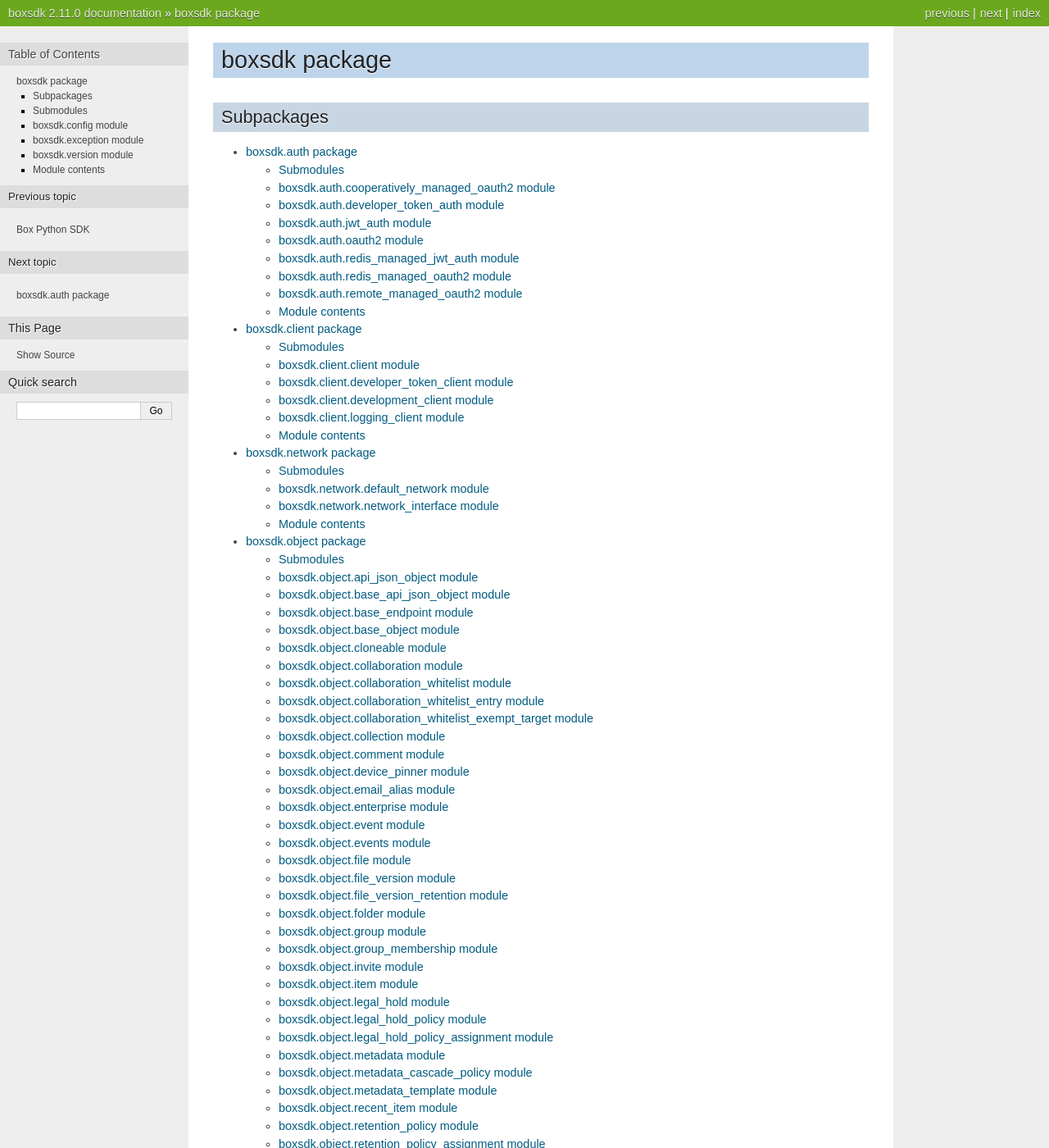
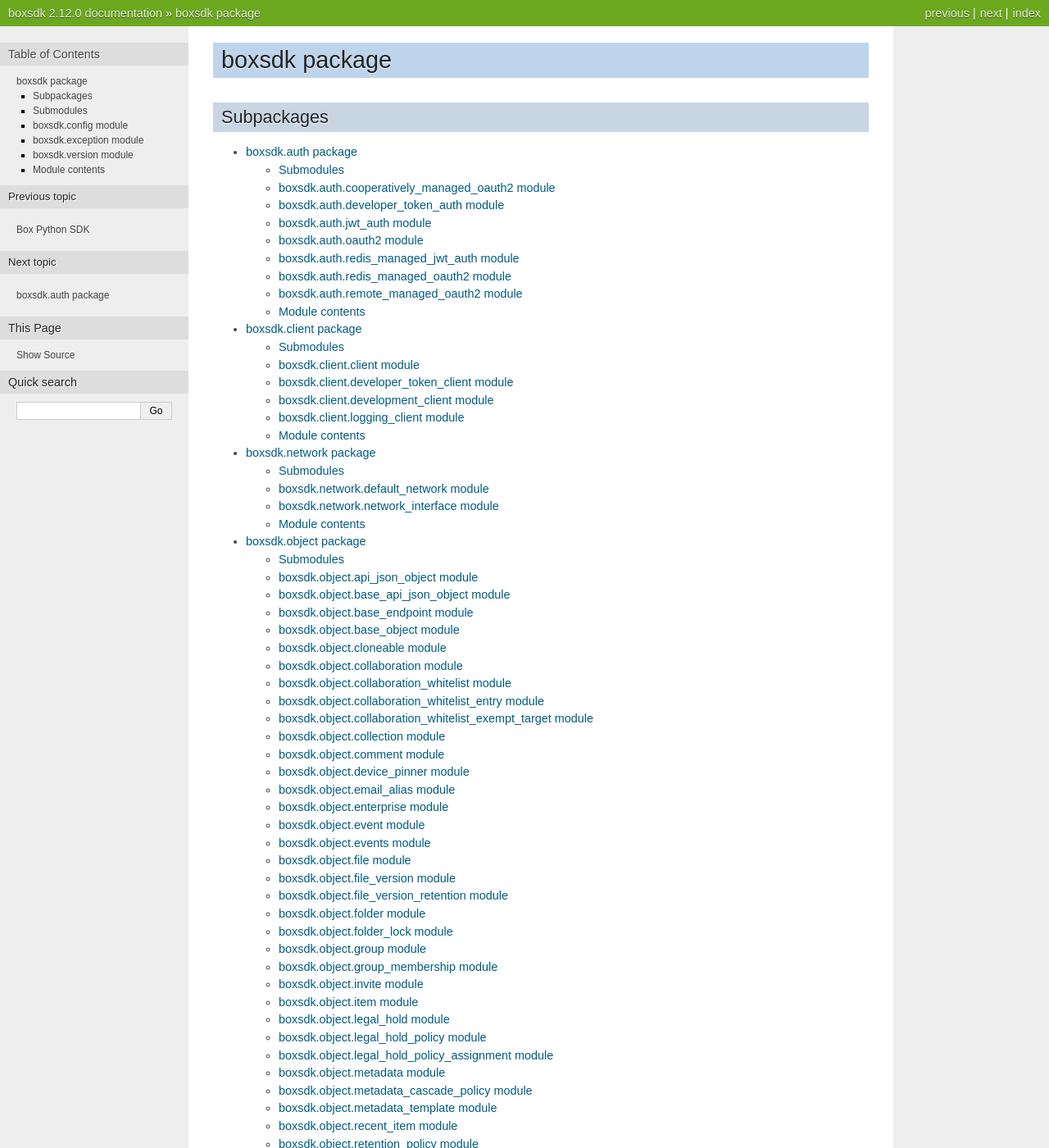
Before and after one commit to box/box-python-sdk, a Sphinx documentation site: the page built from docs/source/boxsdk.rst, in a window 1280 px wide and 1400 px high. Shown: the whole window at 82% size. Built offline with Sphinx 7.4.7, drawn with Linux system fonts in a browser that asks for light colours; the version number is read from the project's files by our own code; some of the changed text lies outside the part shown.

Commit message:
v2.12.0 (#592)

```diff
--- a/HISTORY.rst
+++ b/HISTORY.rst
@@ -3,7 +3,7 @@
 Release History
 ---------------
 
-Next Release
+2.12.0 (2021-04-16)
 ++++++++
 
 **New Features and Enhancements:**
--- a/boxsdk/version.py
+++ b/boxsdk/version.py
@@ -3,4 +3,4 @@
 from __future__ import unicode_literals, absolute_import
 
 
-__version__ = '2.11.0'
+__version__ = '2.12.0'
--- a/docs/source/boxsdk.object.rst
+++ b/docs/source/boxsdk.object.rst
@@ -160,6 +160,14 @@
 ---------------------------
 
 .. automodule:: boxsdk.object.folder
+   :members:
+   :undoc-members:
+   :show-inheritance:
+
+boxsdk.object.folder\_lock module
+---------------------------------
+
+.. automodule:: boxsdk.object.folder_lock
    :members:
    :undoc-members:
    :show-inheritance:
```
